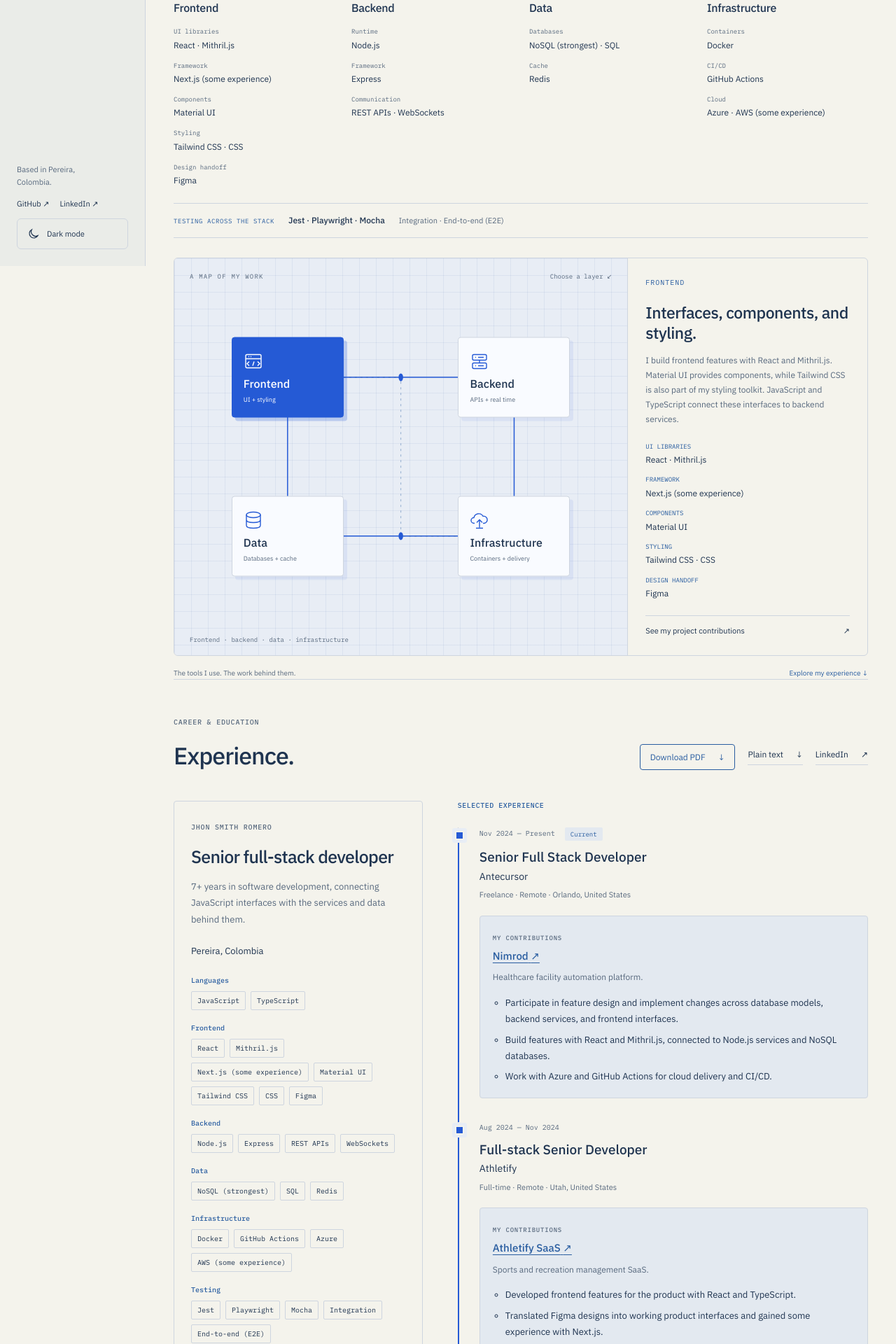
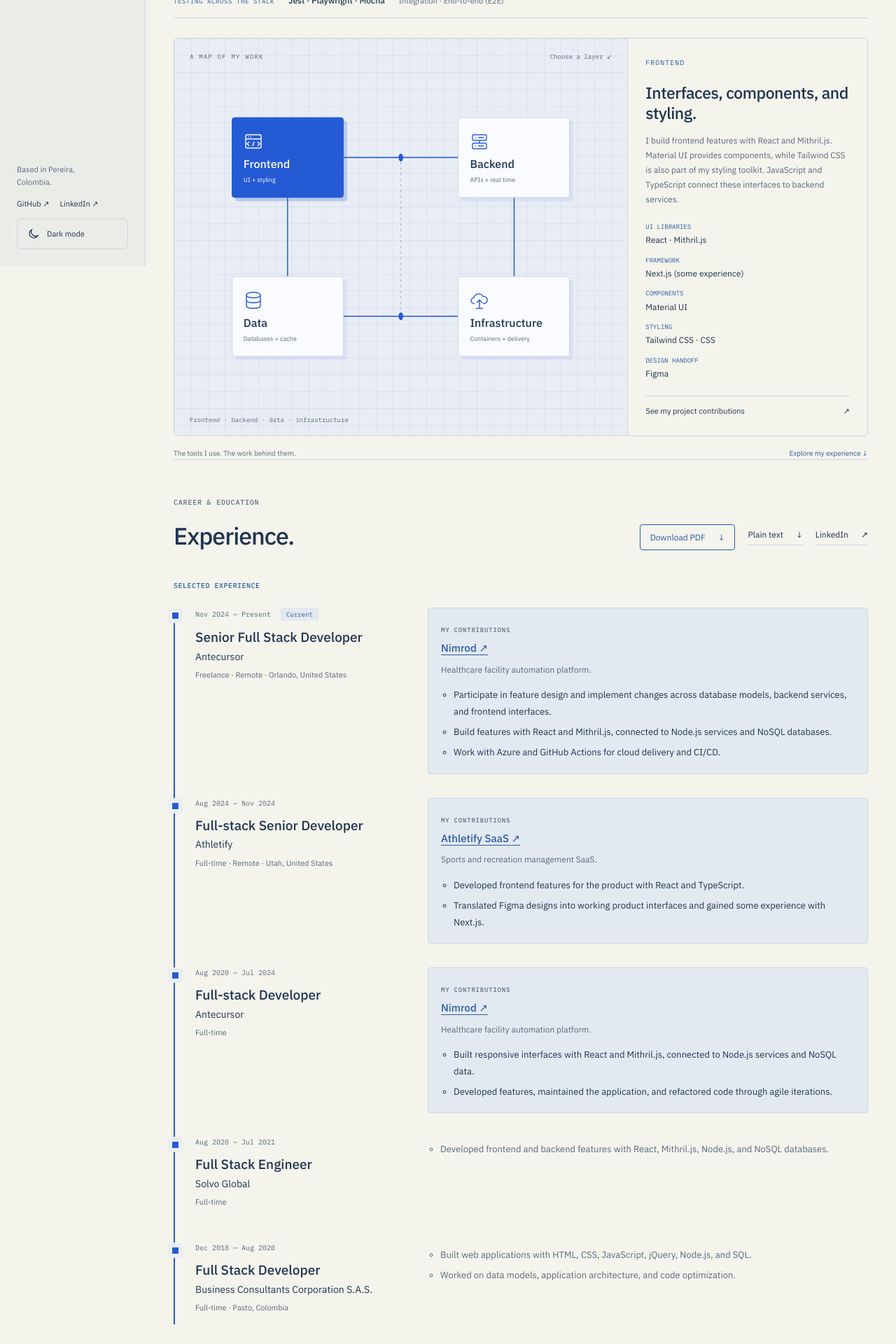
Before and after one commit to JhonSmithRomeroSolorzano/portfolio-lab, a React (Vite) app: page / in a window 1280 px wide. Shown: the part 420-2340 px from the top of the page at 70% size. Built offline with nearby package versions, Linux system fonts and the light colour scheme.

Commit message:
Focus the recruiter journey on stack exploration and full-width experience

```diff
--- a/src/ResumeSection.tsx
+++ b/src/ResumeSection.tsx
@@ -1,11 +1,5 @@
-import {
-  certifications,
-  education,
-  experience,
-  LINKEDIN,
-  professionalProfile,
-} from "./profile";
-import { resumeTechnologyGroups, resumeDownloads } from "./resume-data";
+import { certifications, education, experience, LINKEDIN } from "./profile";
+import { resumeDownloads } from "./resume-data";
 import "./resume.css";
 
 export function ResumeSection() {
@@ -48,29 +42,71 @@
         </div>
       </div>
       <div className="resume-layout">
-        <aside className="resume-overview" aria-label="Professional overview">
-          <div className="resume-card" data-reveal="0">
-            <span className="eyebrow">
-              {professionalProfile.name.toUpperCase()}
-            </span>
-            <h3>{professionalProfile.role}</h3>
-            <p>{professionalProfile.summary}</p>
-            <p className="resume-location">{professionalProfile.location}</p>
-            <div className="resume-technologies" aria-label="Core technologies">
-              {resumeTechnologyGroups.map((group) => (
-                <div className="resume-technology-group" key={group.name}>
-                  <h4>{group.name}</h4>
-                  <ul className="tags" aria-label={group.name}>
-                    {group.items.map((skill) => (
-                      <li key={skill}>
-                        <span>{skill}</span>
-                      </li>
+        <div className="resume-experience">
+          <h3 className="resume-list-title">Selected experience</h3>
+          <ol className="experience-list">
+            {experience.map((job, index) => (
+              <li key={`${job.employer}-${job.start}`}>
+                <article data-reveal={(index % 3) * 50}>
+                  <header className="experience-identity">
+                    <div className="experience-meta">
+                      <p className="resume-period">
+                        <time dateTime={job.start}>{job.startLabel}</time>
+                        <span aria-hidden="true"> — </span>
+                        <span className="sr-only"> to </span>
+                        {job.end ? (
+                          <time dateTime={job.end}>{job.endLabel}</time>
+                        ) : (
+                          job.endLabel
+                        )}
+                      </p>
+                      {job.end === null && (
+                        <span className="current-role">Current</span>
+                      )}
+                    </div>
+                    <h4>{job.role}</h4>
+                    <p className="experience-employer">{job.employer}</p>
+                    <p className="experience-context">{job.context}</p>
+                  </header>
+                  <div className="experience-contributions">
+                    {job.highlights && job.highlights.length > 0 && (
+                      <ul>
+                        {job.highlights.map((highlight) => (
+                          <li key={highlight}>{highlight}</li>
+                        ))}
+                      </ul>
+                    )}
+                    {job.projects?.map((project) => (
+                      <div className="experience-project" key={project.name}>
+                        <span className="eyebrow">MY CONTRIBUTIONS</span>
+                        <h5>
+                          <a
+                            href={project.url}
+                            target="_blank"
+                            rel="noreferrer"
+                          >
+                            {project.name} <span aria-hidden="true">↗</span>
+                          </a>
+                        </h5>
+                        <p>{project.description}</p>
+                        <ul>
+                          {project.contributions.map((contribution) => (
+                            <li key={contribution}>{contribution}</li>
                           ))}
                         </ul>
                       </div>
                     ))}
                   </div>
+                </article>
+              </li>
+            ))}
+          </ol>
         </div>
+      </div>
+      <aside
+        className="resume-education"
+        aria-label="Education and certifications"
+      >
         <div className="resume-study">
           <h3>Education</h3>
           {education.map((item) => (
@@ -93,59 +129,6 @@
           ))}
         </div>
       </aside>
-        <div className="resume-experience">
-          <h3 className="resume-list-title">Selected experience</h3>
-          <ol className="experience-list">
-            {experience.map((job, index) => (
-              <li key={`${job.employer}-${job.start}`}>
-                <article data-reveal={(index % 3) * 50}>
-                  <div className="experience-meta">
-                    <p className="resume-period">
-                      <time dateTime={job.start}>{job.startLabel}</time>
-                      <span aria-hidden="true"> — </span>
-                      <span className="sr-only"> to </span>
-                      {job.end ? (
-                        <time dateTime={job.end}>{job.endLabel}</time>
-                      ) : (
-                        job.endLabel
-                      )}
-                    </p>
-                    {job.end === null && (
-                      <span className="current-role">Current</span>
-                    )}
-                  </div>
-                  <h4>{job.role}</h4>
-                  <p className="experience-employer">{job.employer}</p>
-                  <p className="experience-context">{job.context}</p>
-                  {job.highlights && job.highlights.length > 0 && (
-                    <ul>
-                      {job.highlights.map((highlight) => (
-                        <li key={highlight}>{highlight}</li>
-                      ))}
-                    </ul>
-                  )}
-                  {job.projects?.map((project) => (
-                    <div className="experience-project" key={project.name}>
-                      <span className="eyebrow">MY CONTRIBUTIONS</span>
-                      <h5>
-                        <a href={project.url} target="_blank" rel="noreferrer">
-                          {project.name} <span aria-hidden="true">↗</span>
-                        </a>
-                      </h5>
-                      <p>{project.description}</p>
-                      <ul>
-                        {project.contributions.map((contribution) => (
-                          <li key={contribution}>{contribution}</li>
-                        ))}
-                      </ul>
-                    </div>
-                  ))}
-                </article>
-              </li>
-            ))}
-          </ol>
-        </div>
-      </div>
     </section>
   );
 }
--- a/src/TechnologyOverview.tsx
+++ b/src/TechnologyOverview.tsx
@@ -1,4 +1,4 @@
-import { languages, stackLayers, testing } from "./technology-stack";
+import { languages, testing } from "./technology-stack";
 
 export function TechnologyOverview() {
   return (
@@ -8,21 +8,6 @@
         <strong>{languages.join(" · ")}</strong>
         <span>Across frontend &amp; backend</span>
       </div>
-      <div className="technology-areas">
-        {stackLayers.map((layer) => (
-          <div className="technology-area" key={layer.id}>
-            <h2>{layer.name}</h2>
-            <dl>
-              {layer.groups.map((group) => (
-                <div key={group.label}>
-                  <dt>{group.label}</dt>
-                  <dd>{group.items.join(" · ")}</dd>
-                </div>
-              ))}
-            </dl>
-          </div>
-        ))}
-      </div>
       <div className="stack-testing">
         <span className="technology-label">Testing across the stack</span>
         <strong>{testing.tools.join(" · ")}</strong>
--- a/src/resume.css
+++ b/src/resume.css
@@ -22,56 +22,26 @@
   color: var(--accent);
 }
 .resume-layout {
+  min-width: 0;
+}
+.experience-list > li > article {
   display: grid;
-  grid-template-columns: minmax(250px, 0.85fr) minmax(0, 1.6fr);
-  gap: 80px;
+  grid-template-columns: minmax(190px, 0.8fr) minmax(0, 1.7fr);
+  gap: 36px;
 }
-.resume-card {
-  padding: 28px;
-  border-radius: 8px;
-  background: var(--soft);
+.experience-contributions {
+  min-width: 0;
 }
-.resume-card h3 {
-  font: 400 30px/1.2 var(--display);
-  margin: 20px 0 16px;
+.experience-contributions > :first-child {
+  margin-top: 0;
 }
-.resume-card p {
-  color: var(--muted);
-  font-size: 13px;
-  line-height: 1.8;
-}
-.resume-card .resume-location {
-  color: var(--ink);
-  margin-block: 22px;
-}
-.resume-technologies {
+.resume-education {
   display: grid;
-  gap: 18px;
-}
-.resume-technology-group h4 {
-  margin: 0 0 8px;
-  font: 500 10px/1.5 var(--mono);
-  color: var(--accent);
-}
-.resume-technology-group .tags {
-  list-style: none;
-  padding: 0;
-  margin: 0;
-}
-.resume-technology-group .tags li {
-  min-width: 0;
-  max-width: 100%;
-  border: 1px solid var(--line);
-  border-radius: 2px;
-  padding: 5px 8px;
-  font: 10px/1.5 var(--mono);
-}
-.resume-technology-group .tags span {
-  display: block;
-  overflow-wrap: anywhere;
-}
-.resume-study {
-  margin-top: 32px;
+  grid-template-columns: 1fr 1fr;
+  gap: 48px;
+  margin-top: 54px;
+  padding-top: 32px;
+  border-top: 1px solid var(--line);
 }
 .resume-study h3,
 .resume-list-title {
@@ -206,38 +176,24 @@
   border: 0;
 }
 @media (max-width: 1050px) {
-  .resume-layout {
-    gap: 40px;
+  .experience-list > li > article {
+    grid-template-columns: 1fr;
+    gap: 8px;
   }
 }
 @media (max-width: 760px) {
   .resume-section {
     padding-block: 38px 55px;
   }
-  .resume-layout {
-    grid-template-columns: 1fr;
-    gap: 36px;
-  }
-  .resume-experience {
-    grid-row: 1;
-  }
-  .resume-overview {
-    display: grid;
-    grid-template-columns: 1fr 1fr;
+  .resume-education {
     gap: 24px;
-  }
-  .resume-card {
-    grid-column: 1 / -1;
-  }
-  .resume-study {
-    margin-top: 0;
   }
   .experience-list > li {
     padding-left: 22px;
   }
 }
-@media (max-width: 450px) {
-  .resume-overview {
+@media (max-width: 480px) {
+  .resume-education {
     grid-template-columns: 1fr;
   }
 }
--- a/src/workspace.css
+++ b/src/workspace.css
@@ -407,21 +407,6 @@
 .tags > span {
   border-radius: 2px;
 }
-.resume-layout {
-  grid-template-columns: minmax(230px, 0.85fr) minmax(0, 1.4fr);
-  gap: 50px;
-}
-.resume-card {
-  border: 1px solid var(--line);
-  border-radius: 4px;
-  background: transparent;
-  padding: 24px;
-}
-.resume-card h3 {
-  font-size: 25px;
-  font-weight: 500;
-  letter-spacing: -0.7px;
-}
 .resume-section {
   padding-block: 48px 70px;
 }
@@ -575,10 +560,6 @@
   .wide-break {
     display: none;
   }
-
-  .resume-layout {
-    gap: 30px;
-  }
 }
 @media (max-width: 820px) {
   .portfolio-frame {
@@ -650,23 +631,6 @@
     letter-spacing: -1.5px;
   }
 
-  .resume-layout {
-    grid-template-columns: 1fr;
-  }
-  .resume-experience {
-    grid-row: 1;
-  }
-  .resume-overview {
-    display: grid;
-    grid-template-columns: 1fr 1fr;
-    gap: 28px;
-  }
-  .resume-card {
-    grid-column: 1 / -1;
-  }
-  .resume-study {
-    margin-top: 0;
-  }
   .journal-entry {
     grid-template-columns: 1fr 40px;
   }
@@ -792,12 +756,6 @@
     gap: 10px;
   }
 
-  .resume-overview {
-    display: block;
-  }
-  .resume-study {
-    margin-top: 28px;
-  }
   .contact-section {
     padding: 24px;
   }
@@ -950,38 +908,6 @@
   font-size: 11px;
   color: var(--muted);
 }
-.technology-areas {
-  display: grid;
-  grid-template-columns: repeat(4, minmax(0, 1fr));
-  gap: 24px;
-  padding: 22px 0;
-  border-block: 1px solid var(--line);
-}
-.technology-area h2 {
-  font: 500 16px/1.4 var(--display);
-  letter-spacing: -0.3px;
-  margin: 0 0 16px;
-}
-.technology-area dl {
-  margin: 0;
-  display: grid;
-  gap: 12px;
-}
-.technology-area dt {
-  color: var(--muted);
-  font: 9px/1.5 var(--mono);
-  margin-bottom: 3px;
-}
-.technology-area dd {
-  margin: 0;
-  font-size: 12px;
-  line-height: 1.65;
-}
-@media (max-width: 1180px) {
-  .technology-areas {
-    grid-template-columns: repeat(2, minmax(0, 1fr));
-  }
-}
 @media (max-width: 1180px) {
   .profile-portrait {
     width: 124px;
@@ -999,15 +925,6 @@
     height: 88px;
     border-width: 3px;
   }
-  .technology-areas {
-    gap: 24px 18px;
-  }
-  .technology-area h2 {
-    font-size: 14px;
-  }
-  .technology-area dd {
-    font-size: 11px;
-  }
   .stack-languages,
   .stack-testing {
     gap: 6px 12px;
```
Also changed, not shown: 2 other files (tests, documents, lock files or other folders). Lines whose indentation alone changed are shown as unchanged.
